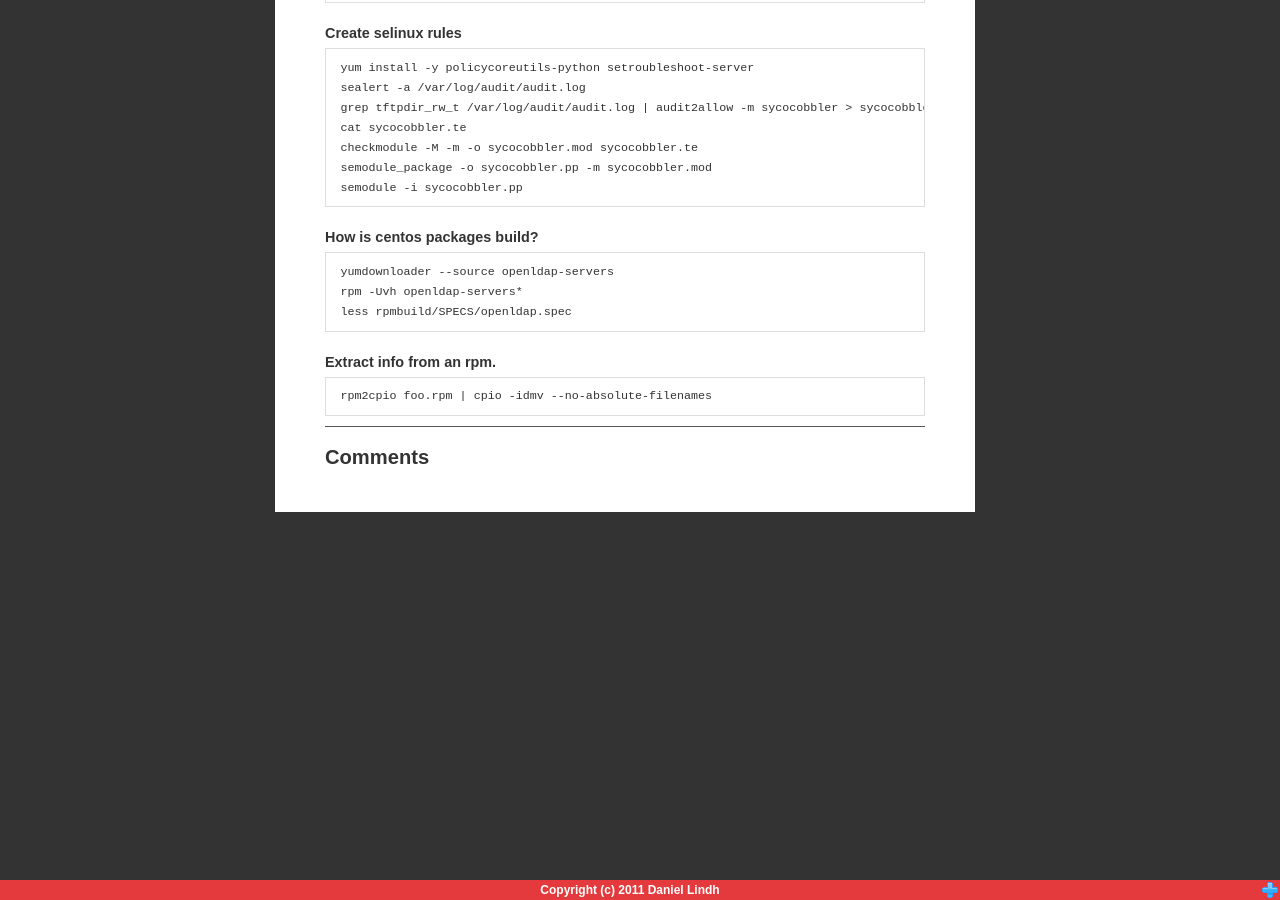
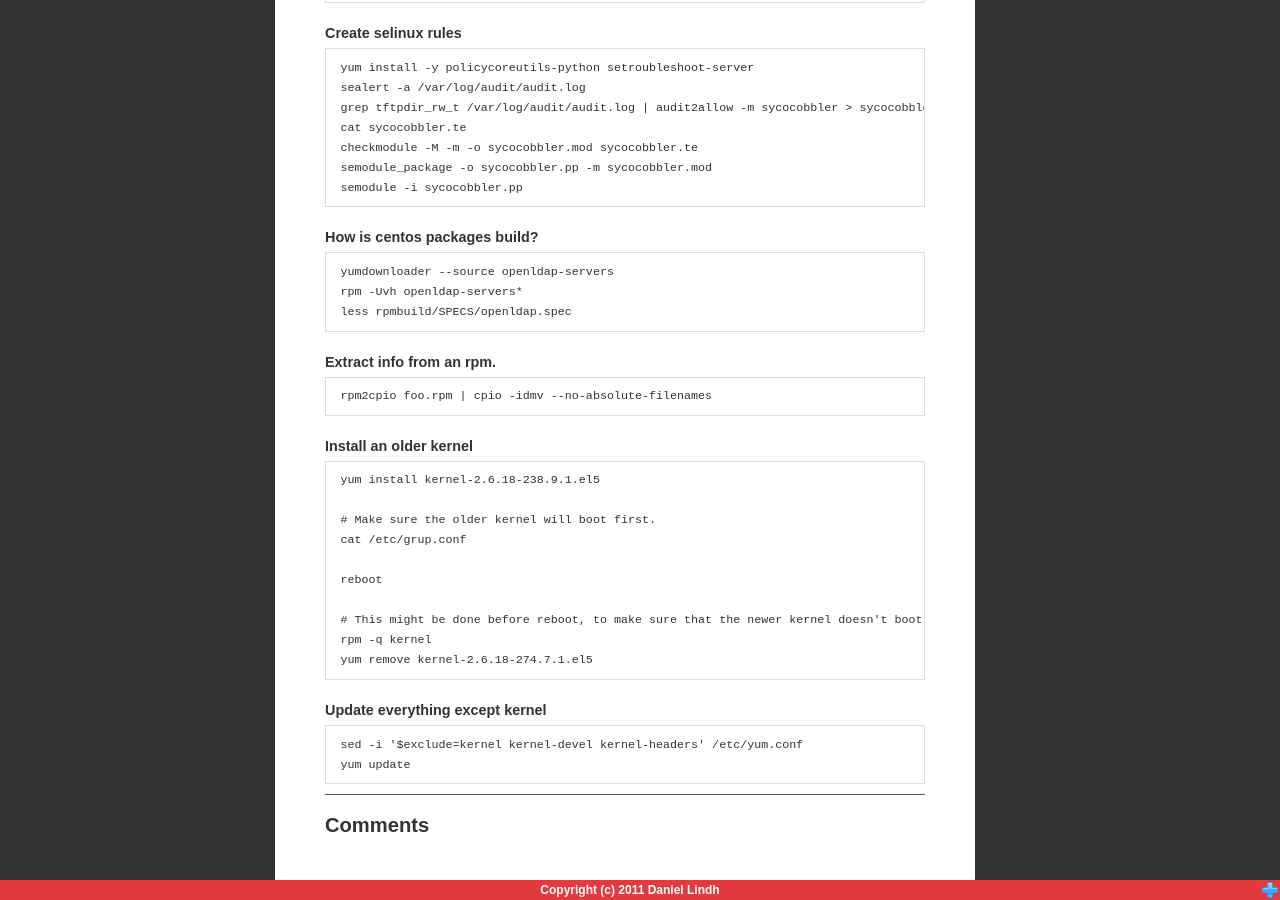
Before and after one commit to arlukin/arlukin.github.io, a Jekyll site: the page built from posts/linux/_posts/2011-02-22-linux-mini-guide.md, in a window 1280 px wide and 900 px high, scrolled down 2293 px. Built offline with Jekyll 4.4.1, drawn with Linux system fonts in a browser that asks for light colours; Markdown is read by kramdown in place of the engine named in the settings; comment, search, counter and statistics services are not loaded.

Commit message:
Update kernel.

```diff
--- a/posts/linux/_posts/2011-02-22-linux-mini-guide.md
+++ b/posts/linux/_posts/2011-02-22-linux-mini-guide.md
@@ -145,3 +145,21 @@ from an intel to an amd computer. You need to rebuild/reinstall the kernel.
 ### Extract info from an rpm.
 
     rpm2cpio foo.rpm | cpio -idmv --no-absolute-filenames
+
+### Install an older kernel
+
+    yum install kernel-2.6.18-238.9.1.el5
+
+    # Make sure the older kernel will boot first.
+    cat /etc/grup.conf
+
+    reboot
+
+    # This might be done before reboot, to make sure that the newer kernel doesn't boot.
+    rpm -q kernel
+    yum remove kernel-2.6.18-274.7.1.el5
+
+### Update everything except kernel
+
+    sed -i '$exclude=kernel kernel-devel kernel-headers' /etc/yum.conf
+    yum update
```
